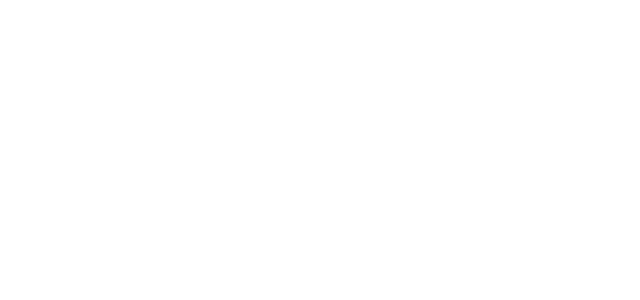
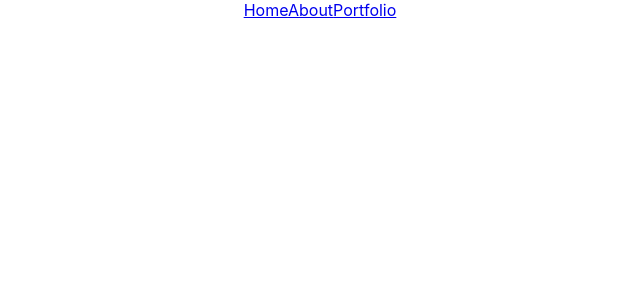
Before and after one commit to vinh-hua/portfolio, a React (Create React App) app in the folder app/: page / in a window 1280 px wide. Shown: the top 300 px of the page, without its empty margins (320-960 px from the left). Built offline with nearby package versions, Linux system fonts and the light colour scheme.

Commit message:
initial navigation

```diff
--- a/app/src/App.tsx
+++ b/app/src/App.tsx
@@ -1,7 +1,8 @@
 import React from 'react';
 import { BrowserRouter, Routes, Route } from "react-router-dom";
+import { Navigation } from './Pages/Navigation';
+import { Home } from './Pages/Home';
 import { About } from './Pages/About';
-import { Landing } from './Pages/Landing';
 import { Portfolio } from './Pages/Portfolio';
 import './App.css';
 
@@ -10,12 +11,13 @@ function App() {
     <div className="App">
       <BrowserRouter>
       <Routes>
-        <Route path="/" element={<Landing />}>
-          <Route index element={<Landing />} />
-          <Route path="blogs" element={<About />} />
-          <Route path="contact" element={<Portfolio />} />
+        <Route path="/" element={<Navigation />}>
+          <Route index element={<Home />} />
+          <Route path="about" element={<About />} />
+          <Route path="portfolio" element={<Portfolio />} />
         </Route>
       </Routes>
+
      </BrowserRouter>
     </div>
   );
--- /dev/null
+++ b/app/src/Pages/Home.tsx
@@ -0,0 +1,3 @@
+export function Home() {
+    return <></>;
+}
--- a/app/src/Pages/Landing.tsx
+++ /dev/null
@@ -1,3 +0,0 @@
-export function Landing() {
-    return <></>;
-}
--- /dev/null
+++ b/app/src/Pages/Navigation.tsx
@@ -0,0 +1,12 @@
+import { Outlet, Link } from "react-router-dom";
+
+export function Navigation() {
+    return <>
+    <nav>
+        <Link to="/">Home</Link>
+        <Link to="/about">About</Link>
+        <Link to="/portfolio">Portfolio</Link>
+    </nav>
+    <Outlet />
+  </>;
+}
```
